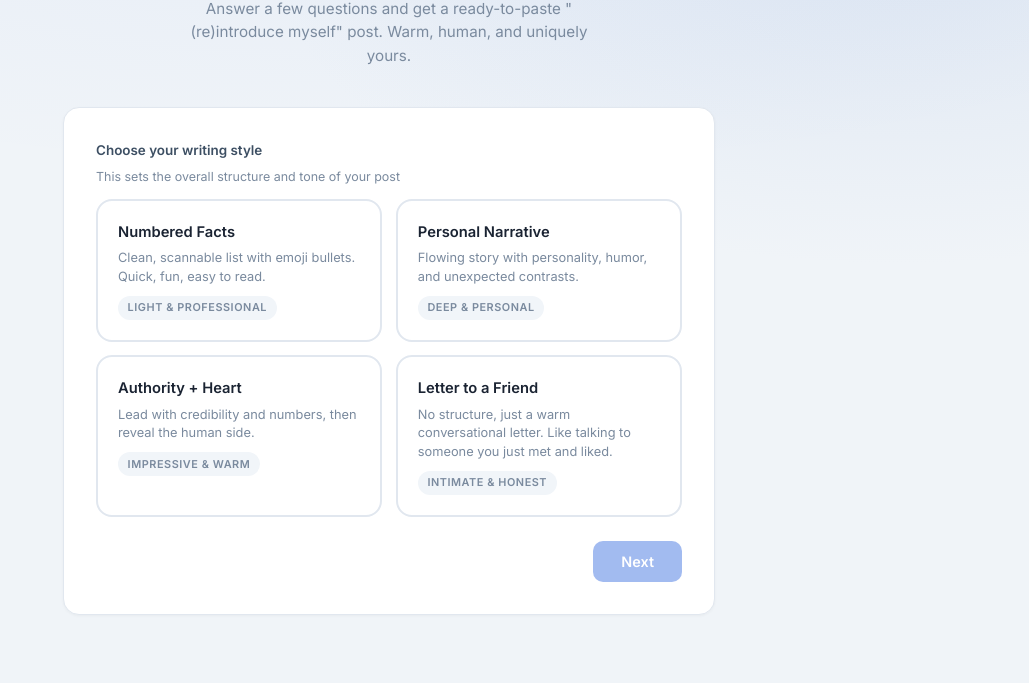
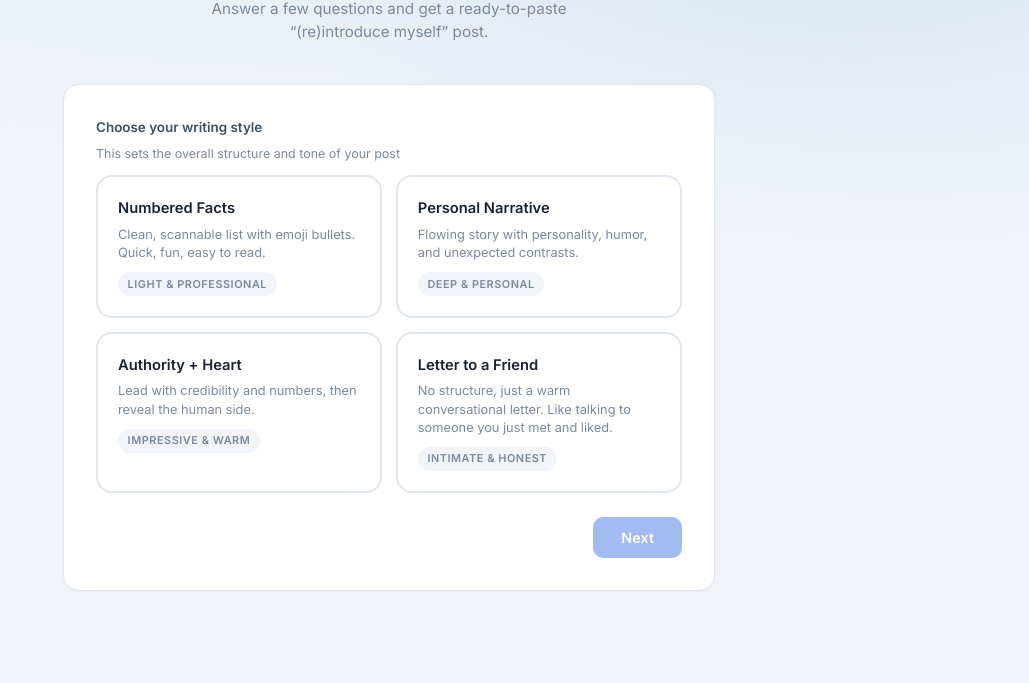
Before and after one commit to SVGawesometeam/linkedin-intro-writer, a website: page public/index.html in a window 1280 px wide. Shown: the part 153-836 px from the top of the page, without its empty margins (251-1280 px from the left). After the commit the page ends 812 px from the top, so only its background shows below. Drawn offline with nearby package versions, Linux system fonts and the light colour scheme; a web font is replaced by a local one.

Commit message:
Fix subtitle: force quote on same line, remove AI-sounding tagline

```diff
--- a/public/index.html
+++ b/public/index.html
@@ -540,7 +540,7 @@ button:disabled { opacity: 0.4; cursor: not-allowed; }
 <div class="container">
   <div class="header">
     <h1>Write Your First LinkedIn Post That Sounds Like <em>You</em></h1>
-    <p class="subtitle">Answer a few questions and get a ready-to-paste "(re)introduce myself" post. Warm, human, and uniquely yours.</p>
+    <p class="subtitle">Answer a few questions and get a ready-to-paste<br>&ldquo;(re)introduce myself&rdquo; post.</p>
   </div>
 
   <div class="error" id="error"></div>
```
